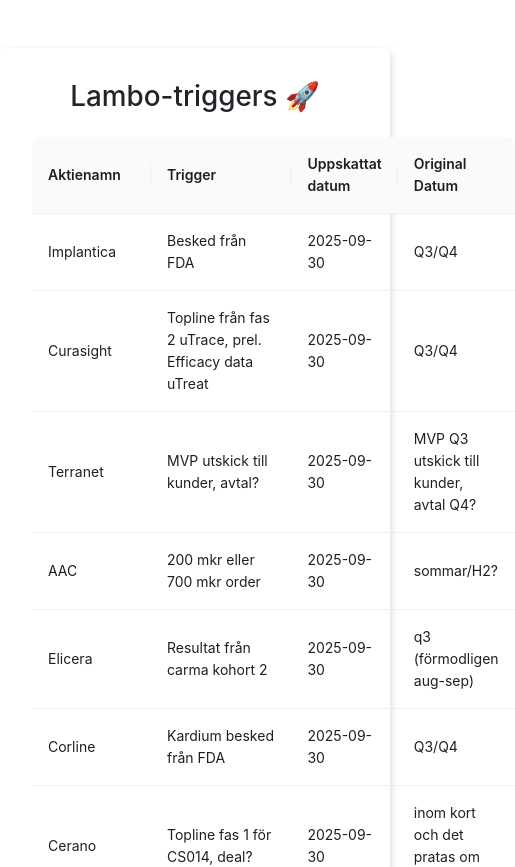
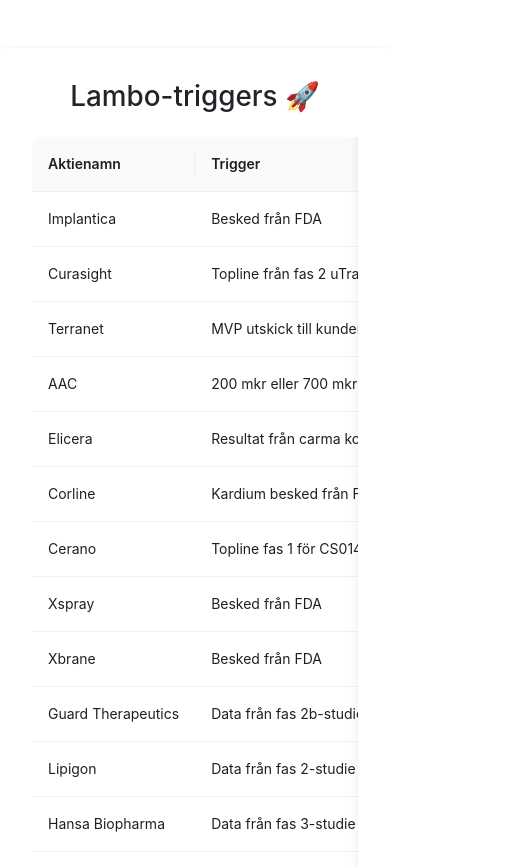
Before and after one commit to psykopotatis/lambo-triggers, a React (Create React App) app: page / in a window 390 px wide. Shown: the top 867 px of the page, 515 px wide, since content can reach past the window. Built offline with nearby package versions, Linux system fonts and the light colour scheme; the HTML template or start-up script is replaced by a standard one.

Commit message:
Add mobile friendly scrolls

```diff
--- a/src/App.js
+++ b/src/App.js
@@ -43,7 +43,7 @@
     <ConfigProvider>
       <div className="container mt-5">
         <h1 className="text-center mb-4">Lambo-triggers 🚀</h1>
-        <Table dataSource={data} columns={columns} rowKey="stockName" pagination={false} />
+        <Table dataSource={data} columns={columns} rowKey="stockName" pagination={false} scroll={{ x: 'max-content' }} />
       </div>
     </ConfigProvider>
   );
```
